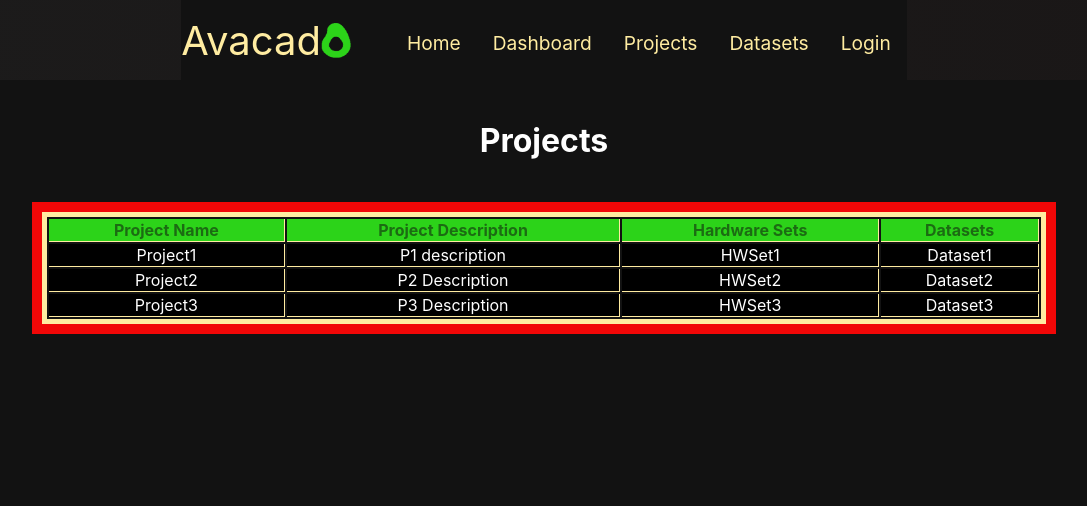
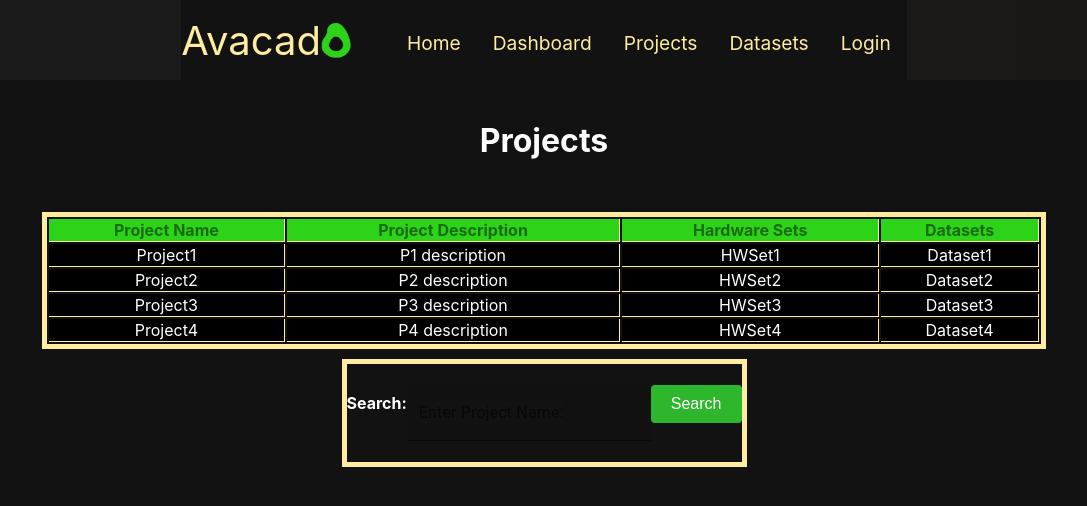
Before and after one commit to jacobgeorge3/Haas-Platform, a React (Create React App) app: page /projects in a window 1280 px wide. Shown: the top 506 px of the page, without its empty margins (96-1183 px from the left). Built offline with nearby package versions, Linux system fonts and the light colour scheme.

Commit message:
Working on project search

```diff
--- a/src/components/projectoverview.js
+++ b/src/components/projectoverview.js
@@ -6,7 +6,7 @@ function ProjectOverview(props) {
 
   const data = React.useMemo(
     () => props.data,
-    []
+    [props.data]
   )
 
   const columns = React.useMemo(
--- a/src/pages/Landing.js
+++ b/src/pages/Landing.js
@@ -12,13 +12,14 @@ class Landing extends React.Component {
         <>
           <div >
             <h1>Welcome to Haas: Avacado</h1>
-            <iframe width="560" height="315"
-              src="https://www.youtube.com/embed/XPrUCcHd3mo"
-              title="YouTube video player"
-              frameborder="0"
-              allow="accelerometer; autoplay; clipboard-write; encrypted-media; gyroscope; picture-in-picture"
-              allowfullscreen>
-            </iframe>
+            <iframe width="560"
+            height="315"
+            src="https://www.youtube.com/embed/aGMKAhCRQ8Y"
+            title="YouTube video player"
+            frameborder="0"
+            allow="accelerometer; autoplay; clipboard-write; encrypted-media; gyroscope; picture-in-picture"
+             allowfullscreen>
+             </iframe>
           </div>
           <div>
             <h4>About Us</h4>
--- a/src/pages/Projects.js
+++ b/src/pages/Projects.js
@@ -3,41 +3,93 @@
  * Temp for landing page
  */
 
-import React from "react";
+import React, { useState } from "react";
 import {BrowserRouter as Router, Switch, Route} from 'react-router-dom';
 import ProjectOverview from '../components/projectoverview'
 import '../styles/project.css'
+import { TextField } from "@mui/material";
+import { Button } from "../components/button.style";
 
 function Project (){
-  const data = [
-      {
-        col1: 'Project1',
-        col2: 'P1 description',
-        col3: 'HWSet1',
-        col4: 'Dataset1',
-      },
-      {
-        col1: 'Project2',
-        col2: 'P2 Description',
-        col3: 'HWSet2',
-        col4: 'Dataset2',
+  const [myValue, setValue] = useState('');
+  let filter = "";
 
-      },
-      {
-        col1: 'Project3',
-        col2: 'P3 Description',
-        col3: 'HWSet3',
-        col4: 'Dataset3',
-      },
+
+    const rawData = [
+      [
+        'Project1',
+        'P1 description',
+        'HWSet1',
+        'Dataset1',
+      ],
+      [
+        'Project2',
+        'P2 description',
+        'HWSet2',
+        'Dataset2',
+      ],
+      [
+        'Project3',
+        'P3 description',
+        'HWSet3',
+        'Dataset3',
+      ],
+      [
+        'Project4',
+        'P4 description',
+        'HWSet4',
+        'Dataset4',
+      ]
     ];
+    let data = filterData(rawData,filter);
+
+    function filterData(rawData, filter){
+      console.log(filter);
+      const data = [];
+      for (let i = 0; i < rawData.length; i++){
+        if(filter.length == 0){
+          data.push({
+            col1: rawData[i][0],
+            col2: rawData[i][1],
+            col3: rawData[i][2],
+            col4: rawData[i][3],
+          });
+        }else{
+          if(rawData[i][0] == filter){
+            data.push({
+              col1: rawData[i][0],
+              col2: rawData[i][1],
+              col3: rawData[i][2],
+              col4: rawData[i][3],
+            });
+            console.log("Filtered");
+            return data;
+          }
+        }
+      }
+      return data;
+    }
+
+
+    //TODO: map incoming data with project name as key and data as vals
+    //Use map to format data how needed
+    //On button click change formatted data to fit filter
      return (
        <>
         <div>
           <div className='header'>
           <h1>Projects</h1>
          </div>
-         <div className='projectoverview'>
-           <ProjectOverview data={data}/>
+         <div className='project-overview'>
+           <ProjectOverview data={filterData(rawData,'')}/>
+         </div>
+         <div className='project-search'>
+           <h4 >Search:
+           <TextField variant="filled" label="Enter Project Name: " value={myValue}
+			onChange={(e) => setValue(e.target.value)}/>
+           <Button onClick={() => {filter = myValue}}>Search</Button>
+           </h4>
+
          </div>
 
         </div>
--- a/src/styles/project.css
+++ b/src/styles/project.css
@@ -10,14 +10,22 @@
   text-align: center;
 }
 
-.projectoverview {
-  background-color: #f10707;
+.project-overview {
   margin-left: 10%;
   padding: 10px;
   max-width: 80%;
   max-height: 60%;
 }
 
+.project-search{
+  border: 5px solid #FFECA1;
+  display: inline-block;
+  max-width: 60%;
+}
+.project-search >{
+  margin:10px;
+  color: green;
+}
 
   .footer {
     background-color: #121212;
```
